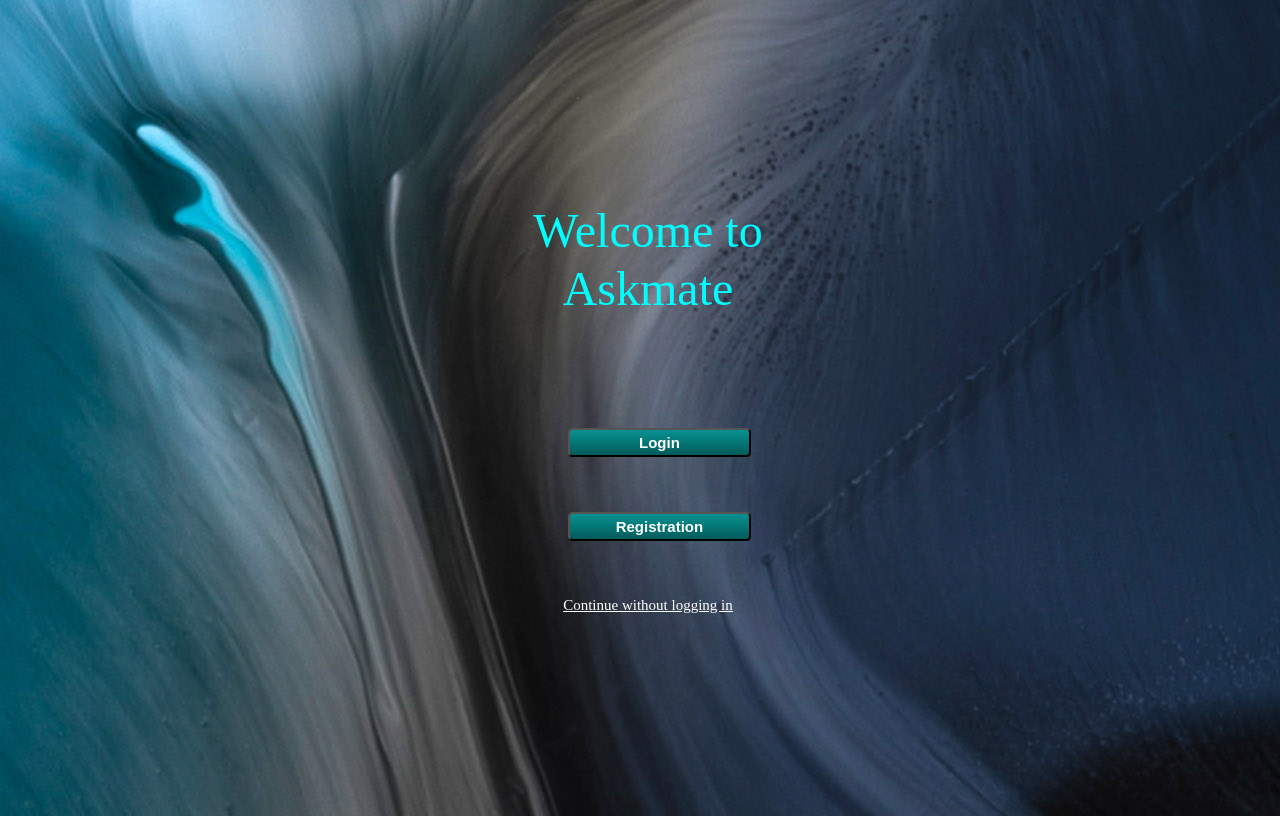
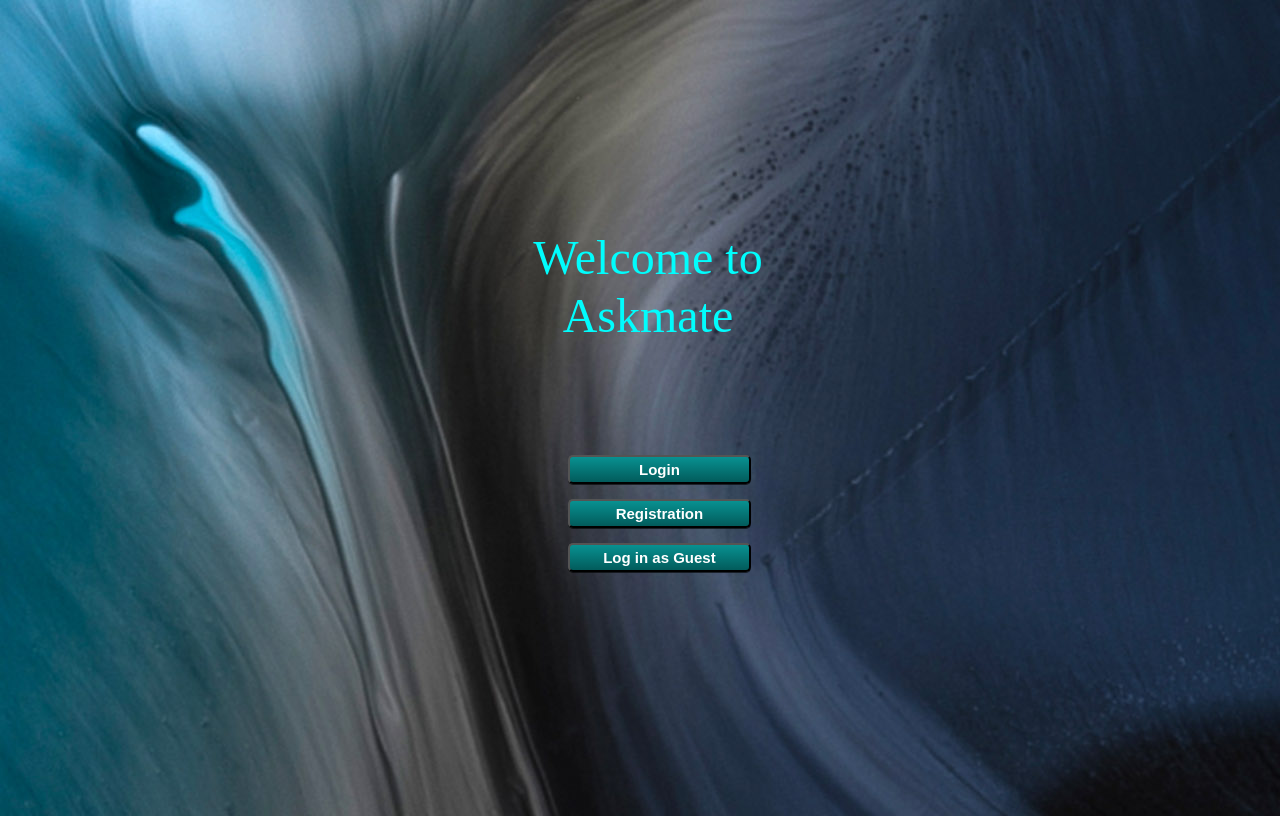
Before and after one commit to CodecoolGlobal/ask-mate-3-python-A-Bolf, a Flask app: page / in a window 1280 px wide. Run offline with Flask 2, Linux system fonts and the light colour scheme.

Commit message:
fix welcome screen css animations

```diff
--- a/static/css/welcome.css
+++ b/static/css/welcome.css
@@ -65,14 +65,21 @@ h1{
 
 .home-title span:nth-of-type(2)::before,
 .home-title span:nth-of-type(2)::after{
-    animation-delay: 0.7s;
+    animation-delay: 0.1s;
 }
 
 .home-title span:nth-of-type(3)::before,
 .home-title span:nth-of-type(3)::after{
-    animation-delay: 1.4s;
+    animation-delay: 1s;
 }
-
+.home-title span:nth-of-type(4)::before,
+.home-title span:nth-of-type(4)::after{
+    animation-delay: 1s;
+}
+.home-title span:nth-of-type(5)::before,
+.home-title span:nth-of-type(5)::after{
+    animation-delay: 1s;
+}
 @keyframes a-ltr-after{
     0% {transform: translateX(-100%)}
     100% {transform: translateX(101%)}
@@ -95,7 +102,6 @@ button{
     -moz-box-shadow: 0 1px 0 rgba(0, 0, 0, 0.6);
     -webkit-box-shadow: 0 1px 0 rgba(0, 0, 0, 0.6);
     box-shadow: 0 1px 0 rgba(0, 0, 0, 0.6);
-
     background: #025b5b;
     background: -moz-linear-gradient(19% 75% 90deg, #065252,
     #025b5b);
@@ -107,6 +113,7 @@ button{
     font-weight: bold;
     padding: 4px 10px;
     text-decoration: none;
+    margin-bottom: 15px;
     }
 button:hover{
     background: #025e5e;
--- a/templates/welcome.html
+++ b/templates/welcome.html
@@ -2,8 +2,8 @@
 <h1 style="text-align: center" class="home-title">
   <span>Welcome to</span>
   <span> Askmate</span><br><br>
-    <span><a href="/login" ><button>Login</button></a></span><br>
-    <span><a href="/registration" ><button>Registration</button></a></span><br>
-    <span><a href="/index" style="font-size:15px; color:white;"> Continue without logging in </a></span>
+    <span><a href="/login" class="login_buttons" ><button>Login</button></a></span>
+    <span><a href="/registration" class="login_buttons" ><button>Registration</button></a></span>
+    <span><a href="/index" style="font-size:15px; color:white;" class="login_buttons"><button> Log in as Guest </button></a></span>
 
 </h1>
```
